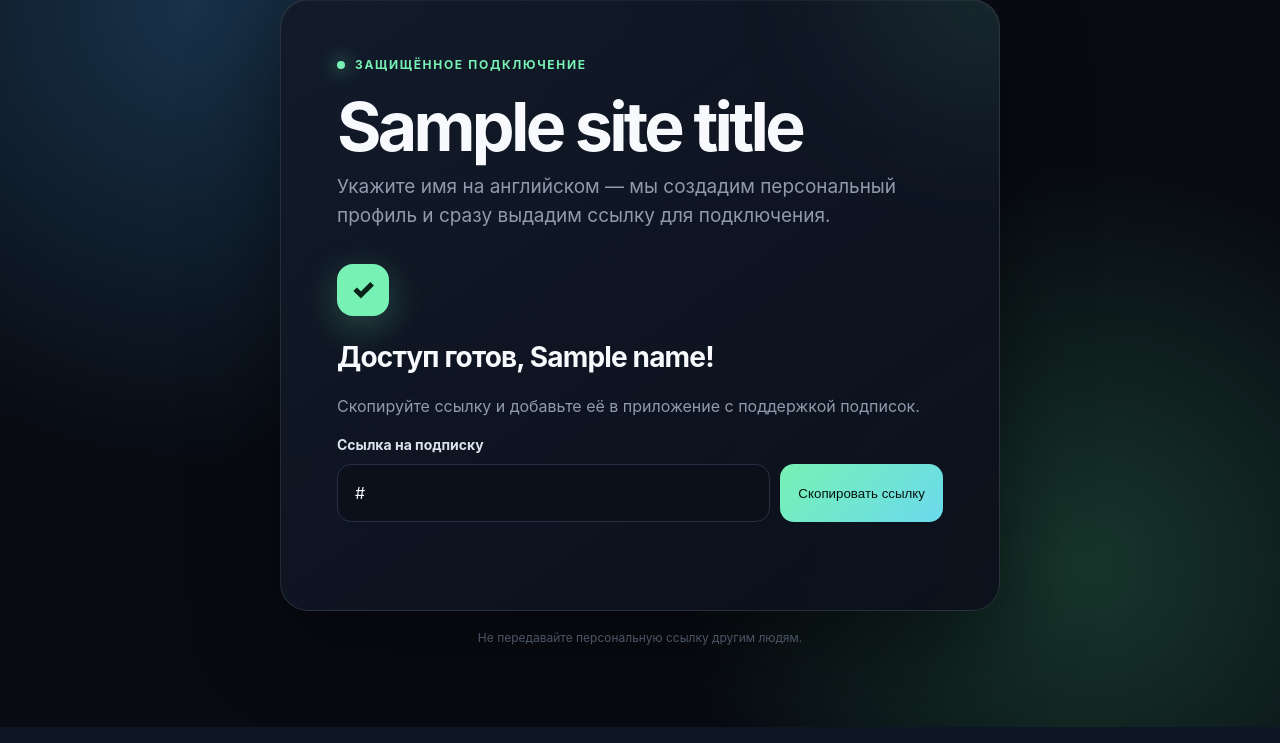
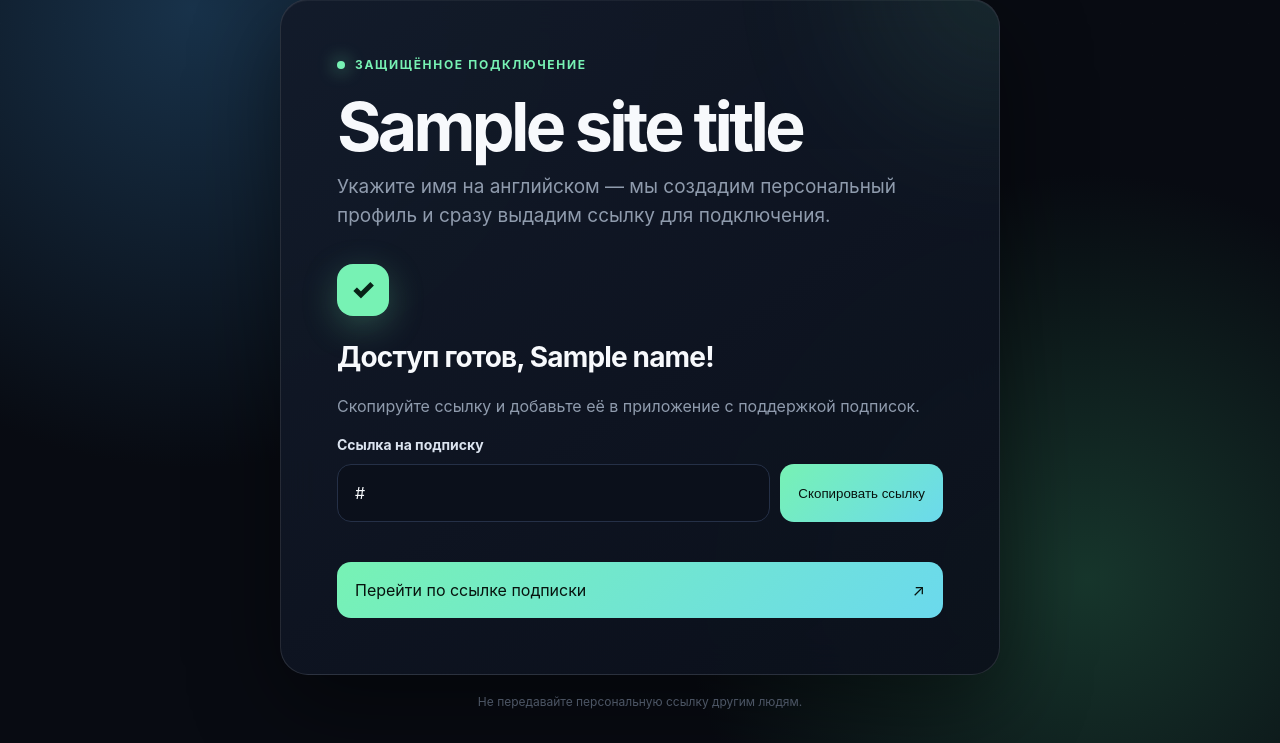
Before and after one commit to shoonia69/myscripts, a Python web app: template 3x-ui-portal/app/templates/index.html in a window 1280 px wide. Shown: the part 73-816 px from the top of the page. Run offline with Jinja, Linux system fonts and the light colour scheme; the template is opened without the code that fills it: most values are stand-ins (such as "Sample title", 1, 10 or a date in 2020).

Commit message:
feat(3x-ui): add subscription navigation button

```diff
--- a/3x-ui-portal/app/static/styles.css
+++ b/3x-ui-portal/app/static/styles.css
@@ -12,9 +12,9 @@ h1 { margin:18px 0 12px; max-width:590px; font-size:clamp(38px,8vw,68px); line-h
 label { display:block; margin:0 0 9px; color:#dbe3ef; font-size:14px; font-weight:700; }
 input { width:100%; border:1px solid var(--line); border-radius:14px; padding:16px 17px; color:var(--text); background:#0b101b; outline:none; font:inherit; transition:.2s ease; }
 input:focus { border-color:var(--accent2); box-shadow:0 0 0 4px rgba(85,198,255,.12); }
-.submit-button,.copy-button { border:0; border-radius:14px; color:#07130e; background:linear-gradient(135deg,var(--accent),#6bd9ed); font:700 16px inherit; cursor:pointer; transition:transform .18s ease,filter .18s ease; }
+.submit-button,.copy-button,.open-button { border:0; border-radius:14px; color:#07130e; background:linear-gradient(135deg,var(--accent),#6bd9ed); font:700 16px inherit; cursor:pointer; transition:transform .18s ease,filter .18s ease; }
 .submit-button { display:flex; justify-content:space-between; width:100%; margin-top:14px; padding:16px 18px; }
-.submit-button:hover,.copy-button:hover { transform:translateY(-1px); filter:brightness(1.07); }
+.submit-button:hover,.copy-button:hover,.open-button:hover { transform:translateY(-1px); filter:brightness(1.07); }
 .features { display:flex; flex-wrap:wrap; gap:8px 18px; margin-top:24px; color:var(--muted); font-size:12px; }
 .features span::before { content:"✓"; margin-right:6px; color:var(--accent); }
 .alert { margin:0 0 20px; border:1px solid rgba(255,155,155,.35); border-radius:13px; padding:13px 15px; color:#ffd2d2; background:rgba(255,80,80,.08); }
@@ -25,6 +25,7 @@ h2 { margin:20px 0 8px; font-size:28px; letter-spacing:-.03em; }
 .copy-row { display:grid; grid-template-columns:1fr auto; gap:10px; }
 .copy-button { padding:0 18px; white-space:nowrap; }
 .copy-status { min-height:24px; margin:8px 0 0!important; color:var(--accent)!important; font-size:13px; }
+.open-button { display:flex; align-items:center; justify-content:space-between; margin-top:8px; padding:16px 18px; text-decoration:none; }
 .footer { margin:18px 0 0; text-align:center; color:#647084; font-size:12px; }
 .trap { position:absolute; left:-10000px; width:1px; height:1px; overflow:hidden; }
 @media (max-width:600px) { .copy-row { grid-template-columns:1fr; } .copy-button { padding:15px; } .card { border-radius:22px; } }
--- a/3x-ui-portal/app/templates/index.html
+++ b/3x-ui-portal/app/templates/index.html
@@ -30,6 +30,9 @@
           <button class="copy-button" type="button" data-copy="subscription">Скопировать ссылку</button>
         </div>
         <p class="copy-status" aria-live="polite"></p>
+        <a class="open-button" href="{{ subscription_url }}" target="_blank" rel="noopener noreferrer">
+          Перейти по ссылке подписки <span>↗</span>
+        </a>
       </div>
       {% else %}
       <form method="post" autocomplete="off">
```
Also changed, not shown: 3x-ui-portal/tests/test_main.py (+2 -0 lines).
